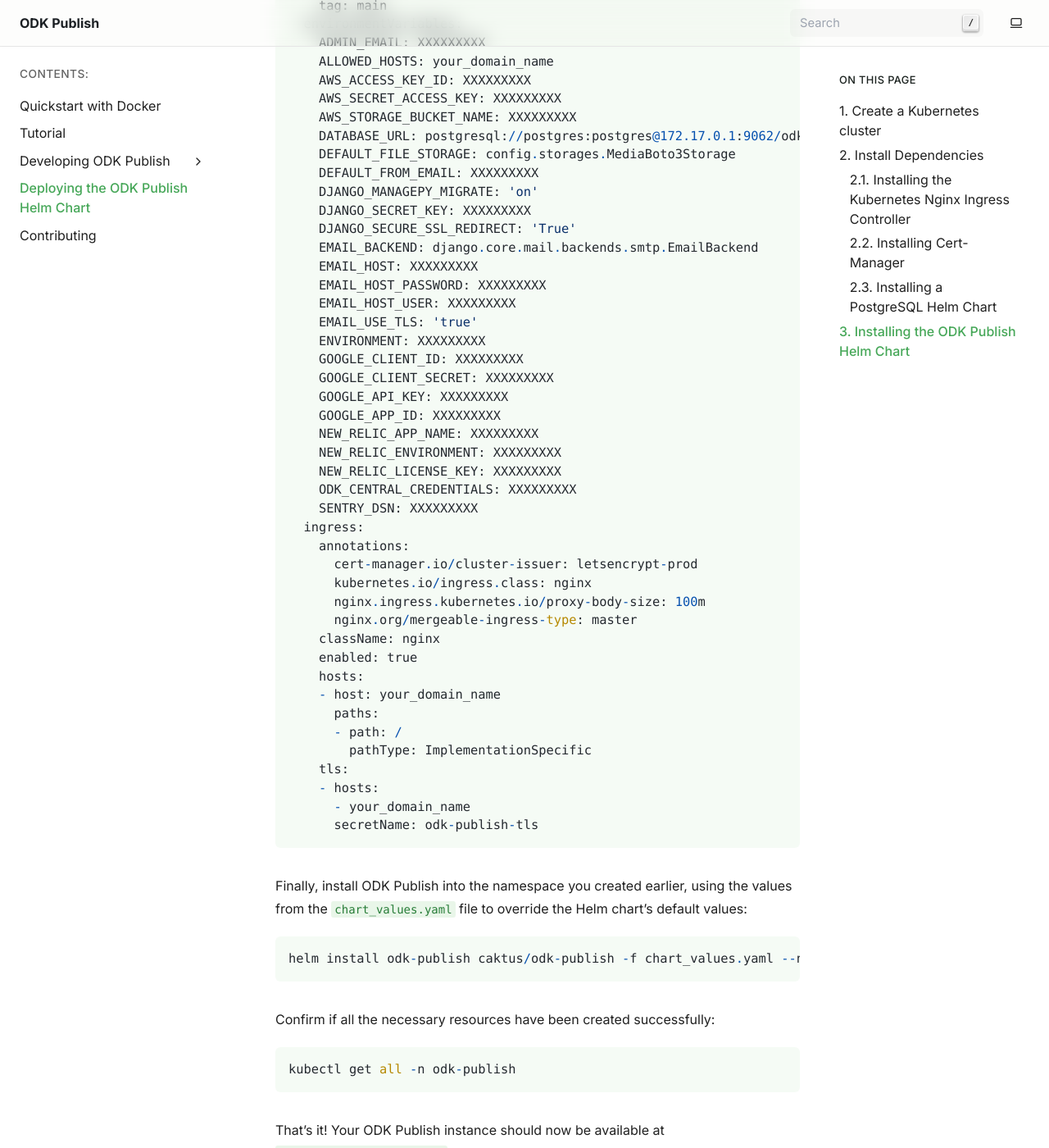
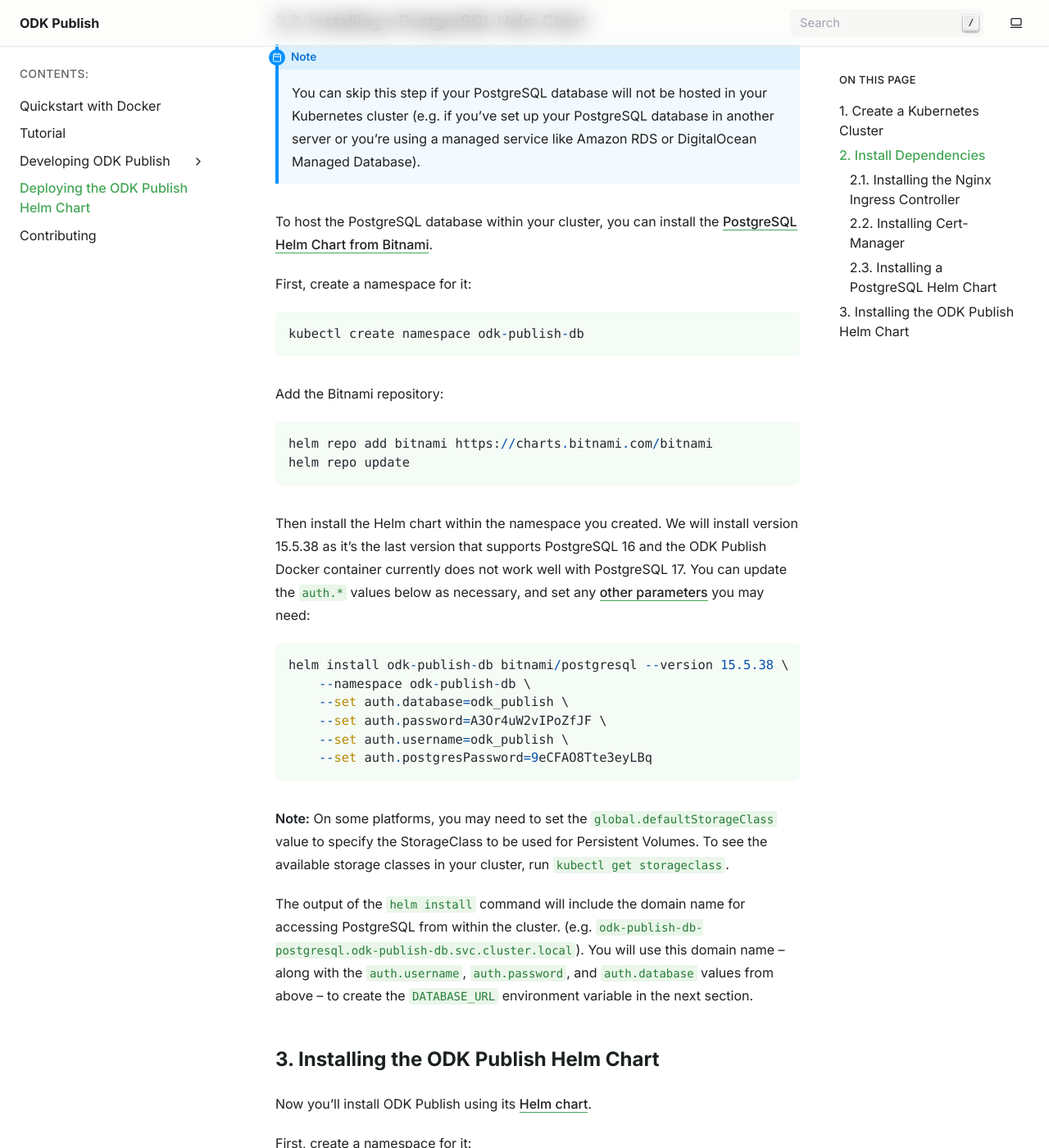
Before and after one commit to caktus/publish-mdm, a Sphinx documentation site: the page built from docs/src/helm-chart.rst, in a window 1280 px wide and 1400 px high, scrolled down 3649 px. Shown: the whole window at 82% size. Built offline with Sphinx 7.4.7, drawn with Linux system fonts in a browser that asks for light colours; some of the changed text lies outside the part shown.

Commit message:
Add docs on creating a EKS cluster and PostgreSQL helm chart.

```diff
--- a/docs/src/helm-chart.rst
+++ b/docs/src/helm-chart.rst
@@ -4,9 +4,39 @@
 This guide will walk you through deploying the ODK Publish Helm Chart on a Kubernetes cluster.
 
 
-1. Create a Kubernetes cluster
+1. Create a Kubernetes Cluster
 ------------------------------
-...
+
+You can create a Kubernetes cluster on your preferred platform. In this guide we will use Amazon EKS.
+
+Prerequisites:
+
+- AWS CLI installed and configured.
+- ``eksctl`` installed.
+- AWS IAM user or role with necessary permissions.
+
+**Note:** You can test your IAM user by running an AWS command, such as ``aws s3 ls``.
+
+You may test the cluster creation by running the command below, which will output all the cluster specifications::
+
+    eksctl create cluster --name=publish-mdm --region=us-east-1 --dry-run
+
+To actually create the cluster::
+
+    eksctl create cluster --name=publish-mdm --region=us-east-1 --node-type=t3a.medium --nodes=2
+
+
+You’ll know the creation process finished successfully when the command line prompt returns and you see a message along the lines of::
+
+    2025-04-15 11:19:29 [✔]  created 1 managed nodegroup(s) in cluster "publish-mdm"
+    2025-04-15 11:19:30 [ℹ]  kubectl command should work with "/Users/ronardluna/.kube/config", try 'kubectl get nodes'
+    2025-04-15 11:19:30 [✔]  EKS cluster "publish-mdm" in "us-east-1" region is ready
+
+**Note:** It’s good always to specify the node type, otherwise AWS will default to massive nodes.
+
+Your new cluster should be “Active” in EKS. You can add it to you Kubernetes config with::
+
+    aws eks --region us-east-1 update-kubeconfig --name publish-mdm
 
 
 2. Install Dependencies
@@ -16,10 +46,10 @@
 
 - `Nginx Ingress Controller <https://github.com/kubernetes/ingress-nginx>`_
 - `Cert Manager <https://cert-manager.io/>`_
-- PostgreSQL (optional).
+- `PostgreSQL <https://github.com/bitnami/charts/tree/main/bitnami/postgresql>`_ (optional).
 
-2.1. Installing the Kubernetes Nginx Ingress Controller
-+++++++++++++++++++++++++++++++++++++++++++++++++++++++
+2.1. Installing the Nginx Ingress Controller
+++++++++++++++++++++++++++++++++++++++++++++
 
 First add its repository to Helm::
 
@@ -90,10 +120,41 @@
 .. note::
 
     You can skip this step if your PostgreSQL database will not be hosted in your Kubernetes cluster
-    (e.g. if you've set up your PostgreSQL database in another server or you're using a managed service like Amazon RDS or DigitalOcean Managed Database).
+    (e.g. if you've set up your PostgreSQL database in another server or you're using a
+    managed service like Amazon RDS or DigitalOcean Managed Database).
 
-...
+To host the PostgreSQL database within your cluster, you can install the
+`PostgreSQL Helm Chart from Bitnami <https://github.com/bitnami/charts/tree/main/bitnami/postgresql>`_.
 
+First, create a namespace for it::
+
+    kubectl create namespace odk-publish-db
+
+Add the Bitnami repository::
+
+    helm repo add bitnami https://charts.bitnami.com/bitnami
+    helm repo update
+
+Then install the Helm chart within the namespace you created. We will install version 15.5.38 as it's
+the last version that supports PostgreSQL 16 and the ODK Publish Docker container currently does not work well
+with PostgreSQL 17. You can update the ``auth.*`` values below as necessary,
+and set any `other parameters <https://github.com/bitnami/charts/tree/main/bitnami/postgresql#parameters>`_ you may need::
+
+    helm install odk-publish-db bitnami/postgresql --version 15.5.38 \
+        --namespace odk-publish-db \
+        --set auth.database=odk_publish \
+        --set auth.password=A3Or4uW2vIPoZfJF \
+        --set auth.username=odk_publish \
+        --set auth.postgresPassword=9eCFAO8Tte3eyLBq
+
+**Note:** On some platforms, you may need to set the ``global.defaultStorageClass`` value to
+specify the StorageClass to be used for Persistent Volumes. To see the available
+storage classes in your cluster, run ``kubectl get storageclass``.
+
+The output of the ``helm install`` command will include the domain name for accessing PostgreSQL
+from within the cluster. (e.g. ``odk-publish-db-postgresql.odk-publish-db.svc.cluster.local``). You will
+use this domain name -- along with the ``auth.username``, ``auth.password``, and ``auth.database``
+values from above -- to create the ``DATABASE_URL`` environment variable in the next section.
 
 3. Installing the ODK Publish Helm Chart
 ----------------------------------------
@@ -148,8 +209,6 @@
         annotations:
           cert-manager.io/cluster-issuer: letsencrypt-prod
           kubernetes.io/ingress.class: nginx
-          nginx.ingress.kubernetes.io/proxy-body-size: 100m
-          nginx.org/mergeable-ingress-type: master
         className: nginx
         enabled: true
         hosts:
@@ -170,4 +229,4 @@
 
     kubectl get all -n odk-publish
 
-That's it! Your ODK Publish instance should now be available at ``https://your_domain_name``
+That's it! The ODK Publish web application should now be available at ``https://your_domain_name``
```
